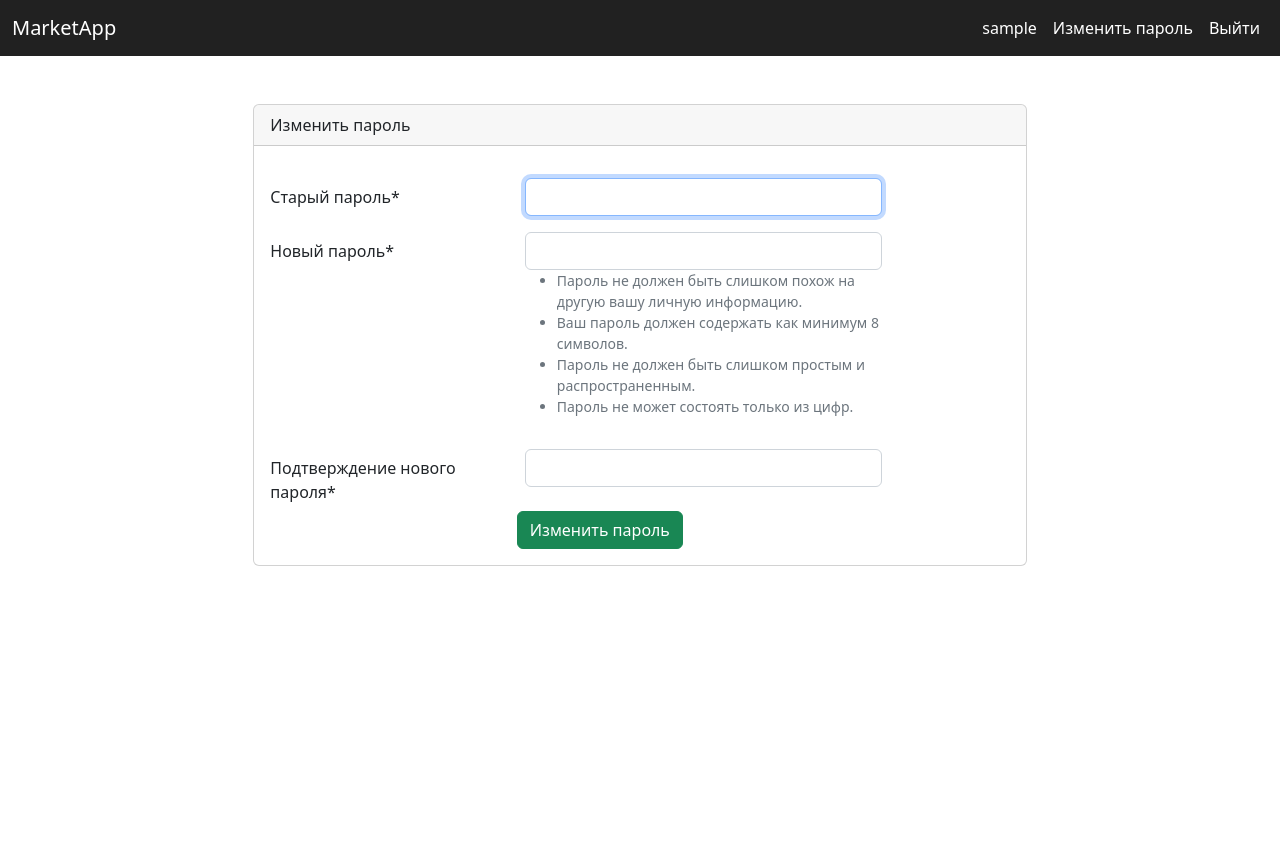
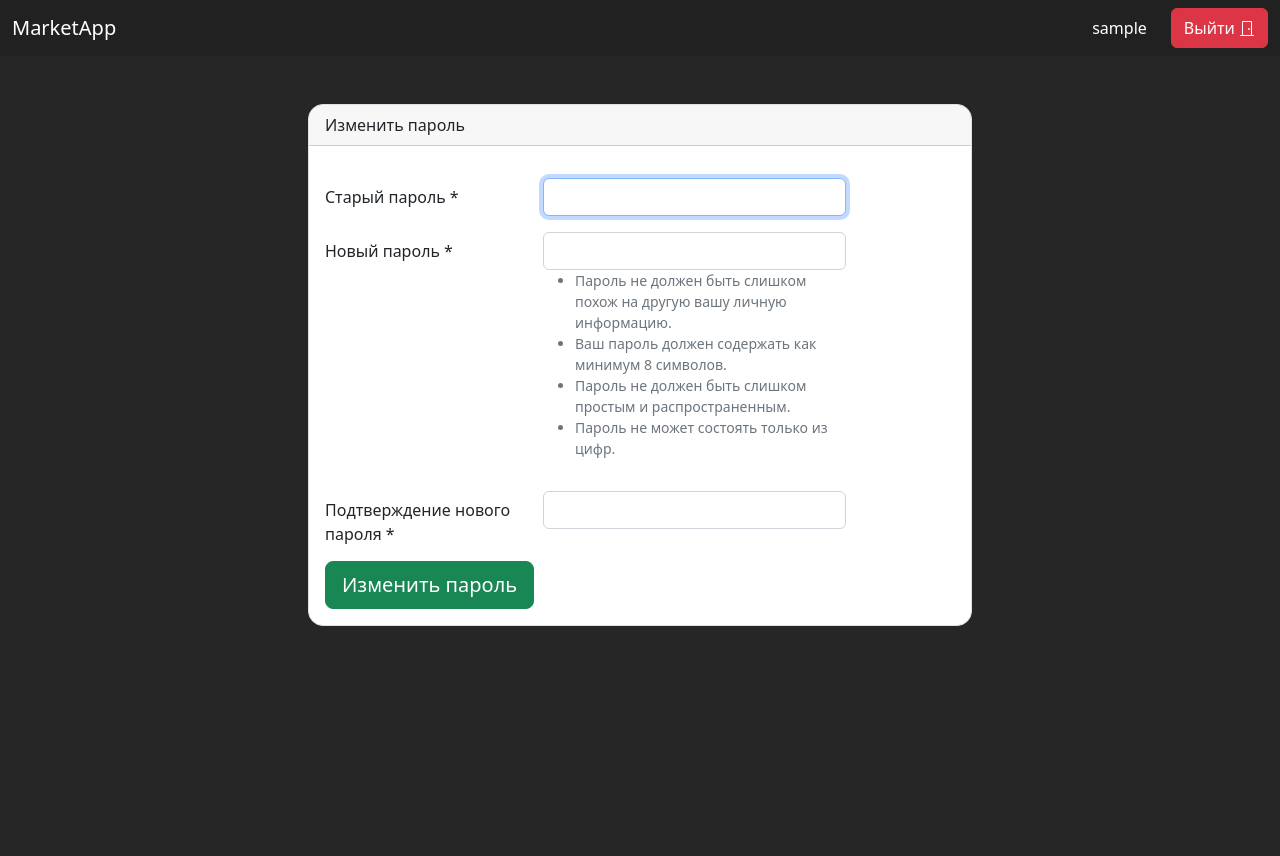
Before and after one commit to AvaMXM/MarketWeb, a Django app: page /auth/password_change/ in a window 1280 px wide. Before the commit the page ends 566 px from the top, so only its background shows below. Run offline with Django 4.2, Linux system fonts and the light colour scheme; the visitor is signed in with stand-in values (Sample User, id 1); parts of the project's set-up code (start-up, migrations or seed data) failed here and were passed over; some libraries are stand-ins or nearby versions.

Commit message:
pre-release v01

```diff
--- a/templates/index.html
+++ b/templates/index.html
@@ -6,7 +6,7 @@
                 <h2>Программа для заработка на скинах</h2>
             </div>
             <div class="card-img mt-3">
-                <img src="../media/screen1.png" alt="image-market-app"
+                <img class="img-fluid" src="../media/screen1.png" alt="image-market-app"
                      style="border-color: silver; border-style: outset; border-radius: 15px; border-width: 5px">
             </div>
             <div class="text-center mt-2" style="color: silver">
--- a/templates/navbar.html
+++ b/templates/navbar.html
@@ -1,4 +1,5 @@
-<nav class="navbar navbar-expand-sm navbar-dark" style="background-color: rgba(0, 0, 0, .87); backdrop-filter: blur(100px)">
+<nav class="navbar navbar-expand-sm navbar-dark"
+     style="background-color: rgba(0, 0, 0, .87); backdrop-filter: blur(20px)">
     <div class="container-fluid ">
         <a class="navbar-brand " href="/">MarketApp</a>
         <button class="navbar-toggler" type="button" data-bs-toggle="collapse" data-bs-target="#navbarSupportedContent"
@@ -8,16 +9,13 @@
         <div class="collapse navbar-collapse justify-content-end" id="navbarSupportedContent">
             <ul class="navbar-nav ">
                 {% if request.user.is_authenticated %}
-                    <li class="nav-item">
+                    <li class="nav-item me-3">
                         <a class="nav-link active" aria-current="page" href="/profile">{{ request.user }}</a>
                     </li>
-                    <li class="nav-item">
-                        <a class="nav-link active" aria-current="page" href="{% url 'password_change' %}">Изменить
-                            пароль</a>
-                    </li>
-                    <li class="nav-item">
-                        <a class="nav-link active" href="{% url 'logout' %}">Выйти</a>
-                    </li>
+                    <button class="btn btn-danger">
+                        <a href="{% url 'logout' %}" style="color: white; text-decoration: none;">Выйти</a>
+                        <i class="bi bi-door-closed"></i>
+                    </button>
                 {% else %}
                     <li class="nav-item">
                         <a class="nav-link active" aria-current="page" href="{% url 'login' %}">Войти</a>
--- a/users/templates/registration/password_change_form.html
+++ b/users/templates/registration/password_change_form.html
@@ -2,10 +2,11 @@
 {% block title %}Изменение пароля{% endblock %}
 {% block content %}
     {% load user_filters %}
-
+    <section class="vh-100 vw-100" style="background-color: rgba(0,0,0,0.85)">
+        <div class="container">
             <div class="row justify-content-center">
-        <div class="col-md-8 p-5">
-            <div class="card">
+                <div class="col-8 p-5">
+                    <div class="card border" style="border-radius: 15px">
                         <div class="card-header">Изменить пароль</div>
                         <div class="card-body">
 
@@ -22,7 +23,8 @@
                                     <div class="form-group row mt-3" aria-required={% if field.field.required %}"true"
                                     {% else %}"false"{% endif %}>
                                     <label for="{{ field.id_for_label }}" class="col-md-4 col-form-label text-md-right">
-                                {{ field.label }}{% if field.field.required %}<span class="required">*</span>{% endif %}
+                                        {{ field.label }}{% if field.field.required %}
+                                            <span class="required">*</span>{% endif %}
                                     </label>
                                     <div class="col-md-6">
 
@@ -36,8 +38,8 @@
                                     </div>
                                 {% endfor %}
 
-                <div class="col-md-6 offset-md-4">
-                    <button type="submit" class="btn btn-success">
+                        <div class="col-md-6 mt-2">
+                            <button type="submit" class="btn btn-success btn-lg">
                                 Изменить пароль
                             </button>
                         </div>
@@ -47,5 +49,5 @@
                 </div> <!-- card -->
             </div> <!-- col -->
         </div> <!-- row -->
-
+    </section>
 {% endblock %}
```
Also changed, not shown: templates/profile.html (+14 -6 lines), media/rocket-icon-4.jpg (added). Lines whose indentation alone changed are shown as unchanged.
